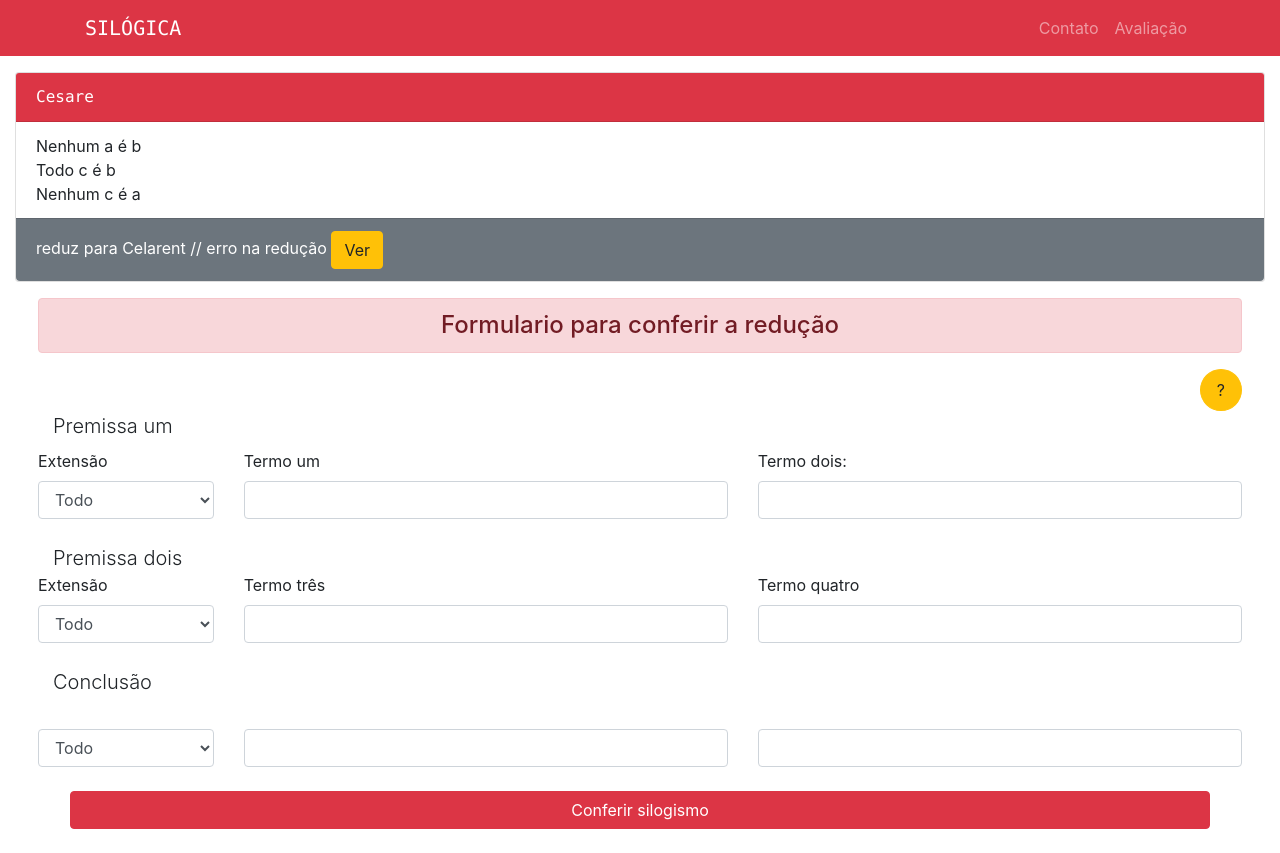
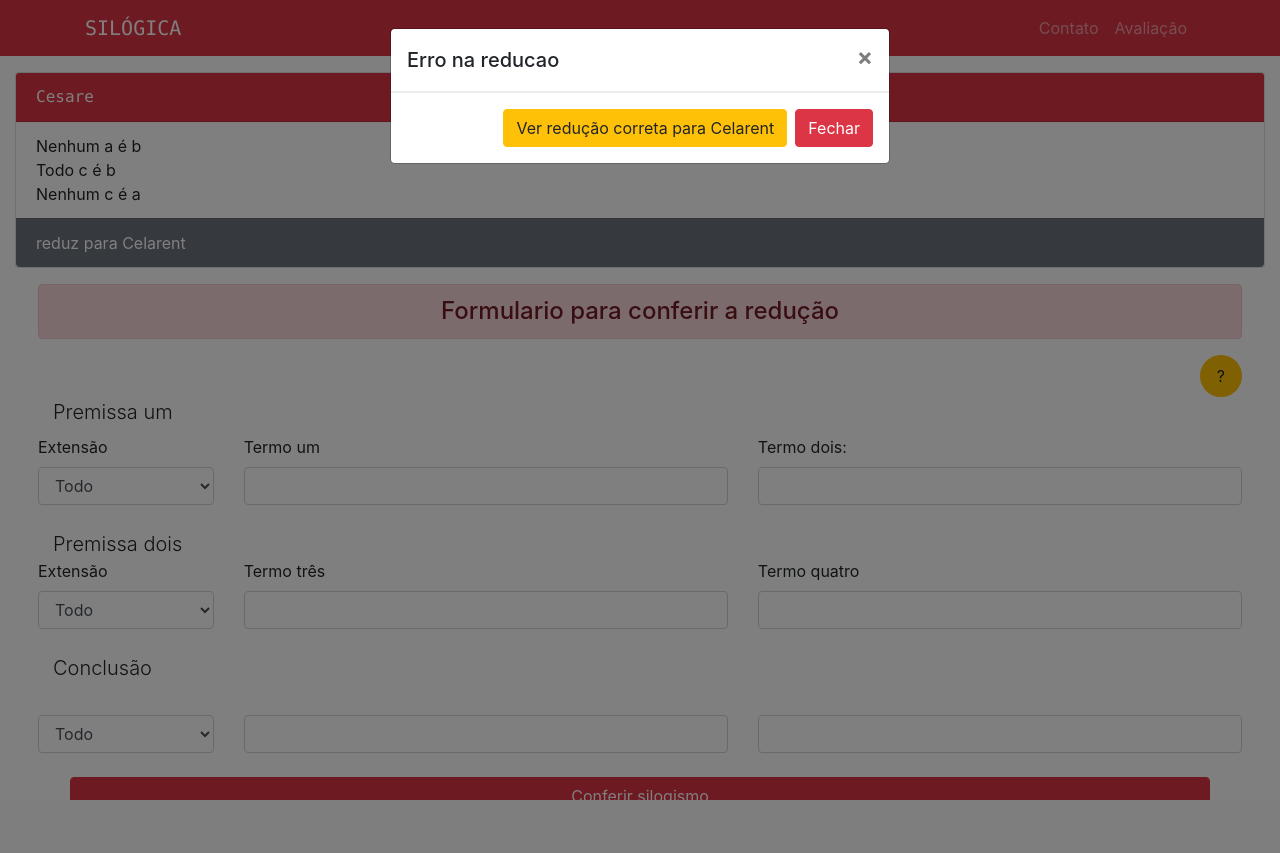
Before and after one commit to samieel/silogica, a Django app: template silogica/core/templates/reducao_error.html in a window 1280 px wide. After the commit the page ends 800 px from the top, so only its background shows below. Run offline with Django 3.2, Linux system fonts and the light colour scheme; the template is opened without the code that fills it: values that come from a table or form of the project are taken from there, others are empty; data comes from the database, SQL or seed files in the repository; both versions use the stored data as it was after the commit; some libraries are stand-ins or nearby versions.

Commit message:
mudança no teplate de erro na redução

```diff
--- a/silogica/core/templates/reducao_error.html
+++ b/silogica/core/templates/reducao_error.html
@@ -1,4 +1,32 @@
 {% extends 'base.html' %} {% block content %}
+
+<div id="exemplomodal" class="modal" tabindex="-1" role="dialog">
+    <div class="modal-dialog" role="document">
+        <div class="modal-content">
+            <div class="modal-header">
+                <h5 class="modal-title">Erro na reducao</h5>
+                <button type="button" class="close" data-dismiss="modal" aria-label="Fechar">
+                    <span aria-hidden="true">&times;</span>
+                </button>
+            </div>
+            <div class="modal-footer">
+                <button data-dismiss="modal" id="modal-41286" href="#modal-container-41286" type="button" class="btn btn-warning"
+                    data-toggle="modal">Ver redução correta para {{s.reducao}}</button>
+                <button type="button" class="btn btn-danger" data-dismiss="modal">Fechar</button>
+            </div>
+        </div>
+    </div>
+</div>
+<script src="//code.jquery.com/jquery-1.11.0.min.js"></script>
+<!-- bootstrap -->
+<script type="text/javascript" src="js/bootstrap.js"></script>
+<!-- chamada da função -->
+<script type="text/javascript">
+    $(window).load(function () {
+        $('#exemplomodal').modal('show');
+    });
+</script>
+
 <div class="container-fluid my-3">
     <div class="card">
         <div class="card-header bg-danger text-white text-monospace">
@@ -8,9 +36,7 @@
             <li class="list-group-item">{{s.extensao1}} {{s.termo1}} {{s.n1}} é {{ s.termo2}}<br />
                 {{s.extensao2}} {{s.termo3}} {{s.n2}} é {{ s.termo4}}<br />
                 {{s.extensao3}} {{s.termo5}} {{s.n3}} é {{ s.termo6}}</li>
-            <li class="list-group-item bg-secondary text-white">reduz para {{s.reducao}} // erro na redução
-                <button id="modal-41286" href="#modal-container-41286" type="button" class="btn btn-warning"
-                    data-toggle="modal">Ver</button>
+            <li class="list-group-item bg-secondary text-white">reduz para {{s.reducao}}
             </li>
         </ul>
     </div>
```
Also changed, not shown: silogica/core/views.py (+4 -4 lines), silogica/db.sqlite3.
